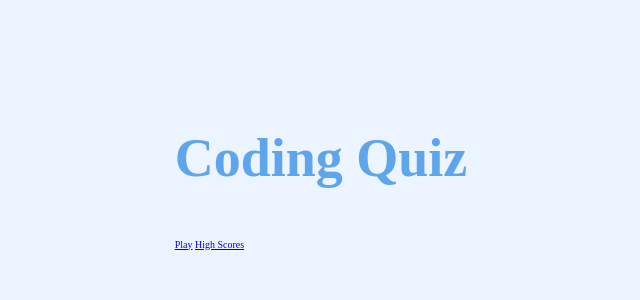
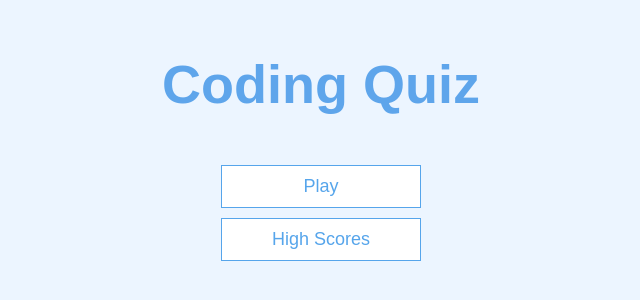
Before and after one commit to JoNoC0/Coding-Quiz, a plain HTML site: page index.html in a window 1280 px wide. Shown: the part 238-538 px from the top of the page, without its empty margins (319-959 px from the left). Drawn offline with Linux system fonts and the light colour scheme.

Commit message:
buttons in css

```diff
--- a/assets/css/style.css
+++ b/assets/css/style.css
@@ -3,7 +3,7 @@
     font-size: 62.5%;
 }
 
-. {
+* {
     box-sizing: border-box;
     font-family: Arial, Helvetica, sans-serif;
     margin: 0;
@@ -46,5 +46,56 @@ h3 {
     justify-content: center;
     align-items: center;
     max-width: 80rem;
-    margin: auto;
+    margin: 0 auto;
 }
+
+.container > * {
+    width: 100%;
+}
+
+.flex-column {
+    display: flex;
+    flex-direction: column;
+}
+
+.flex-center {
+    justify-content: center;
+    align-items: center;
+}
+
+.justify-center {
+    justify-content: center;
+}
+
+.text-center {
+    text-align: center;
+}
+
+.hidden {
+    display: none;
+}
+
+/* buttons */
+.btn {
+    font-size: 1.8rem;
+    padding: 1rem 0;
+    width: 20rem;
+    text-align: center;
+    border: 0.1rem solid #56a5eb;
+    margin-bottom: 1rem;
+    text-decoration: none;
+    color: #56a5eb;
+    background-color: white;
+}
+
+.btn:hover {
+    cursor: pointer;
+    box-shadow: 0 0.4rem 1.4rem 0 rgba(86, 185, 235, 0.5);
+    transform: transform 150ms;
+}
+
+.btn[disabled]:hover {
+    cursor: not-allowed;
+    box-shadow: none;
+    transform: none;
+}
```
